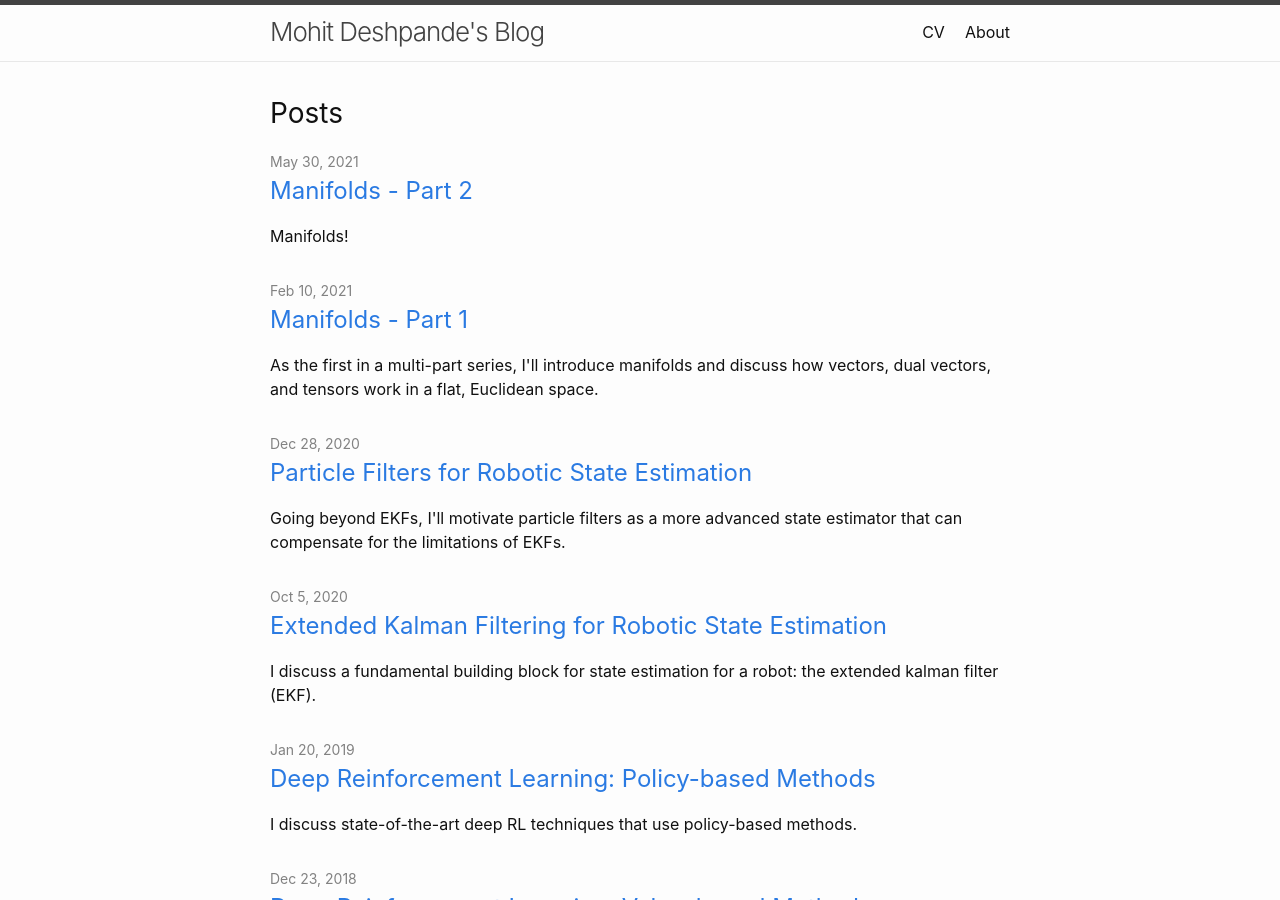
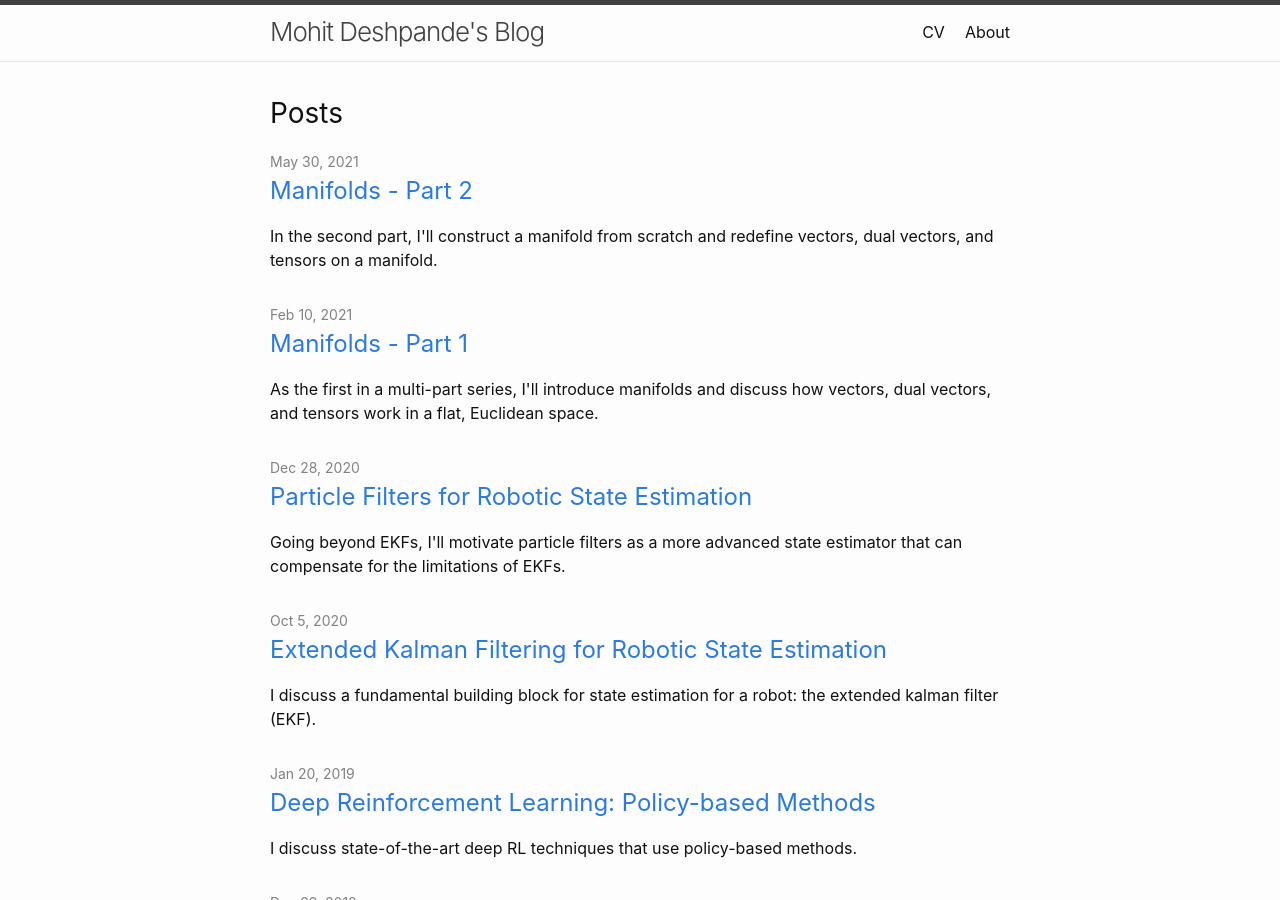
Before and after one commit to mohitd/mohitd.github.io, a Jekyll site: the page built from index.md, in a window 1280 px wide and 900 px high. Built offline with Jekyll 4.4.1, drawn with Linux system fonts in a browser that asks for light colours.

Commit message:
Updated excerpt for Manifolds Part 2

```diff
--- a/_posts/2021-05-30-manifolds-part-2.md
+++ b/_posts/2021-05-30-manifolds-part-2.md
@@ -1,7 +1,7 @@
 ---
 layout: post
 title: "Manifolds - Part 2"
-excerpt: "Manifolds!"
+excerpt: "In the second part, I'll construct a manifold from scratch and redefine vectors, dual vectors, and tensors on a manifold."
 comments: true
 ---
 
```
